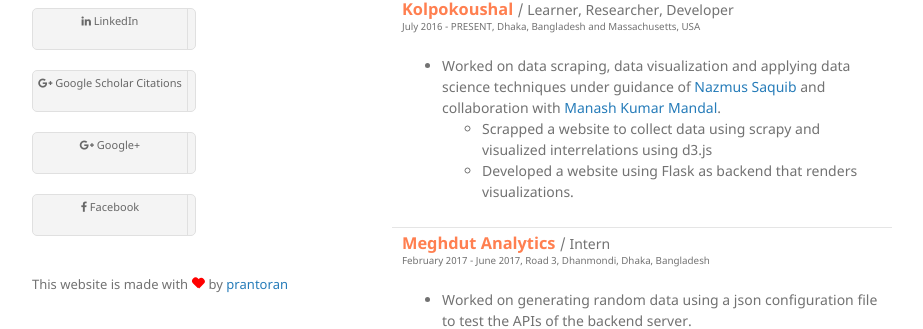
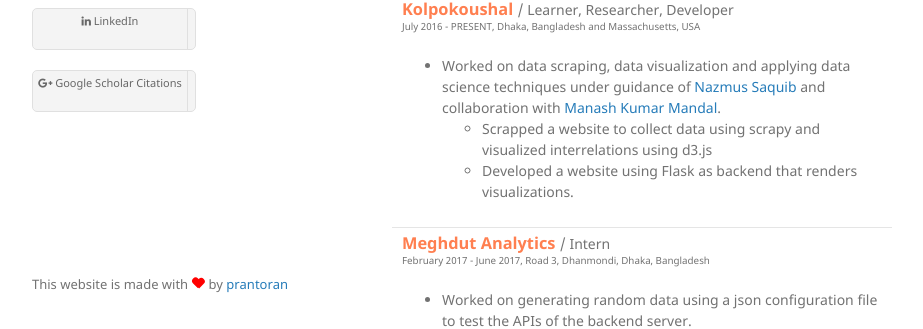
Before and after one commit to prantoran/yo, a Jekyll site: the page built from index.html, in a window 1280 px wide. Shown: the part 556-885 px from the top of the page, without its empty margins (178-1101 px from the left). Built offline with Jekyll 4.4.1, drawn with Linux system fonts in a browser that asks for light colours.

Commit message:
Online Profiles

```diff
--- a/_layouts/default.html
+++ b/_layouts/default.html
@@ -65,7 +65,7 @@
                     </a>
                 </li>
             </ul>
-            {% endif %}
+            <!-- {% endif %}
             {% if site.google_plus_username %}
             <ul style='width:60%'>
                 <li style='width:95%'>
@@ -83,7 +83,7 @@
                     </a>
                 </li>
             </ul>
-            {% endif %}
+            {% endif %} -->
 
         </table>
       </header>
```
